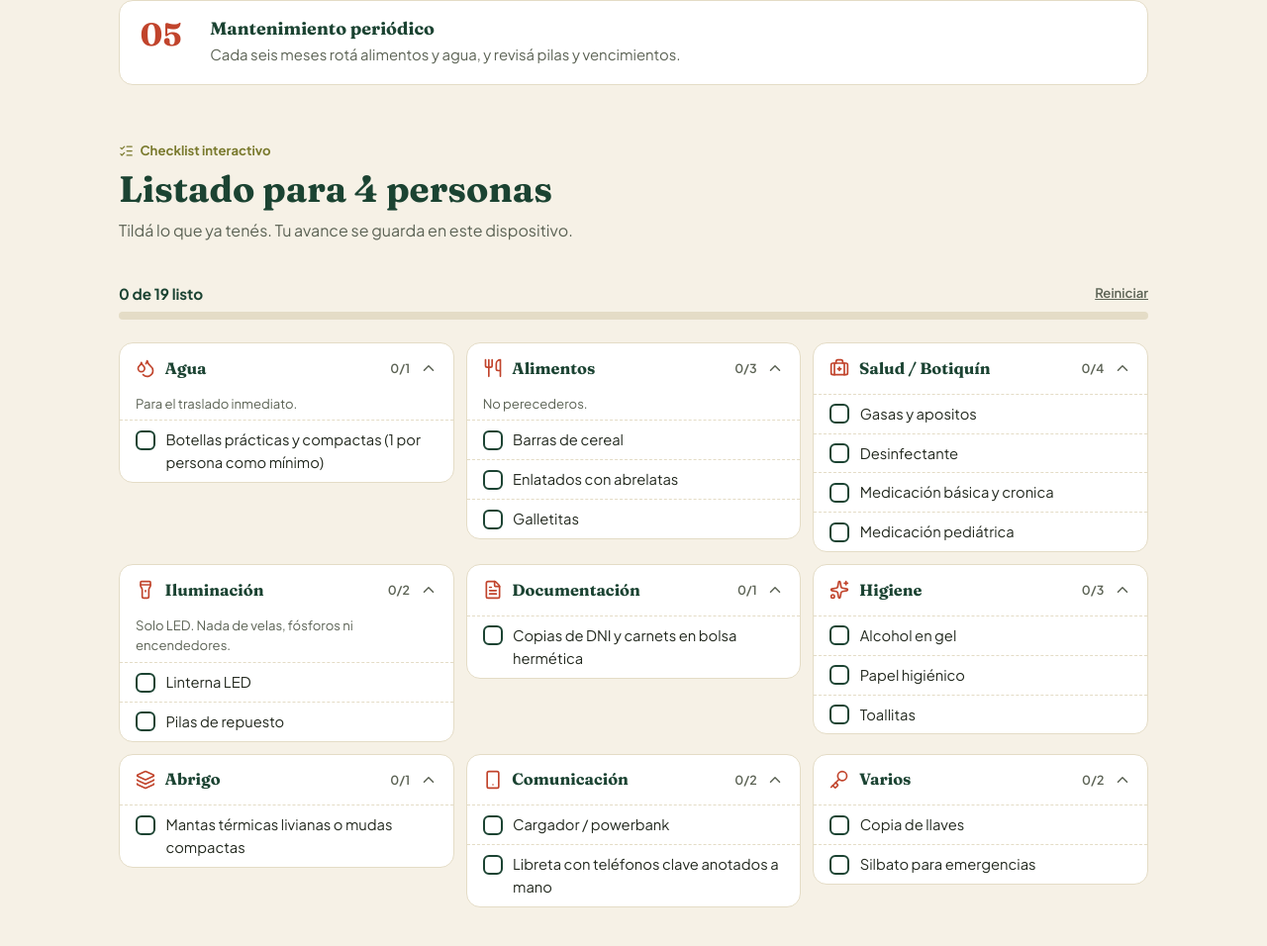
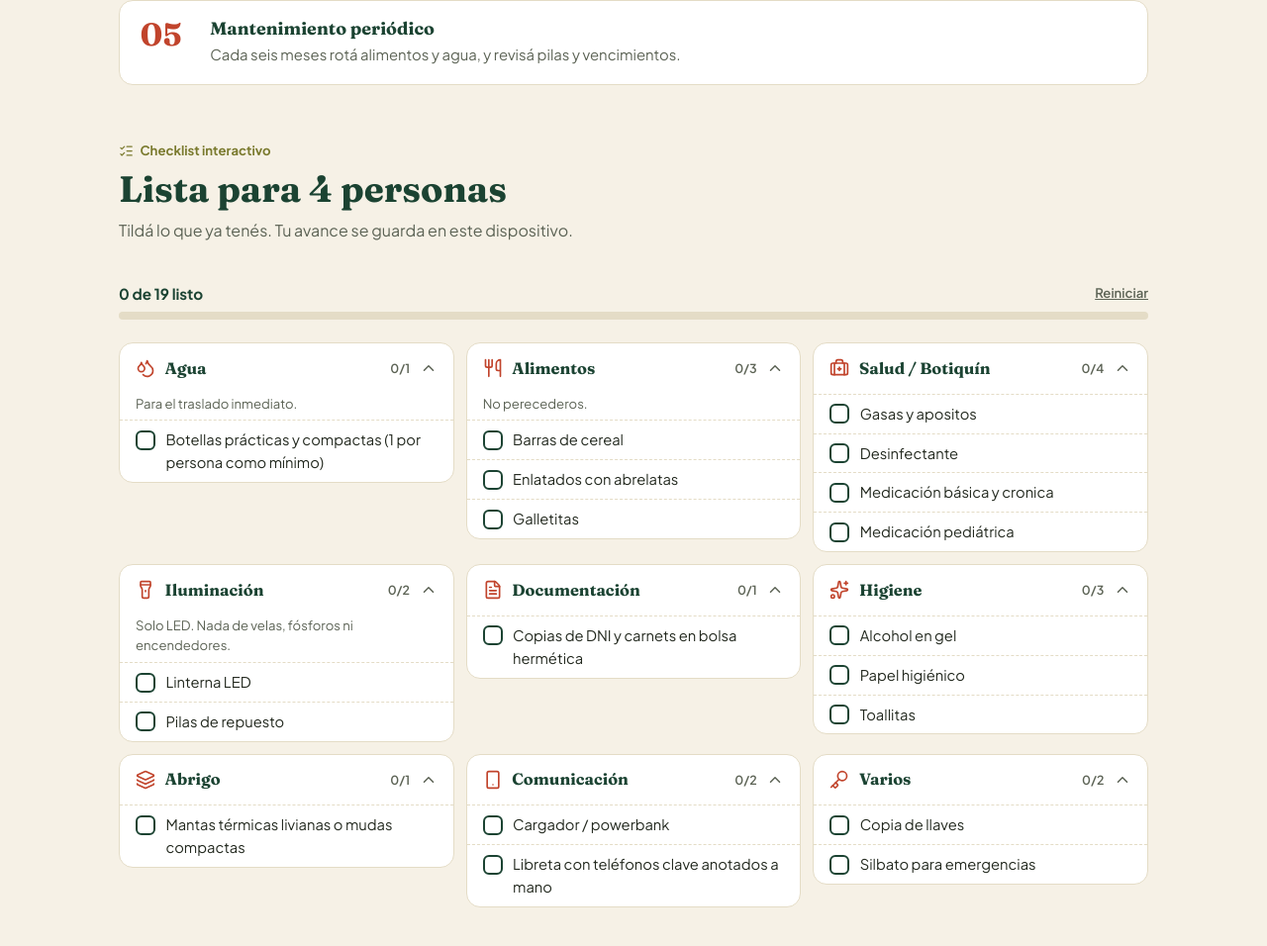
Before and after one commit to saanty086-netizen/lifebag-prueba, a plain HTML site: page armar-kit.html in a window 1280 px wide. Shown: the part 881-1837 px from the top of the page at 99% size. Drawn offline with nearby package versions, Linux system fonts and the light colour scheme.

Commit message:
Update armar-kit.html

```diff
--- a/armar-kit.html
+++ b/armar-kit.html
@@ -62,7 +62,7 @@
   <div class="wrap">
     <div class="sec-head">
       <span class="eyebrow"><i data-lucide="list-checks" class="i"></i> Checklist interactivo</span>
-      <h2>Listado para 4 personas</h2>
+      <h2>Lista para 4 personas</h2>
       <p>Tildá lo que ya tenés. Tu avance se guarda en este dispositivo.</p>
     </div>
     <div class="cl-bar">
```
